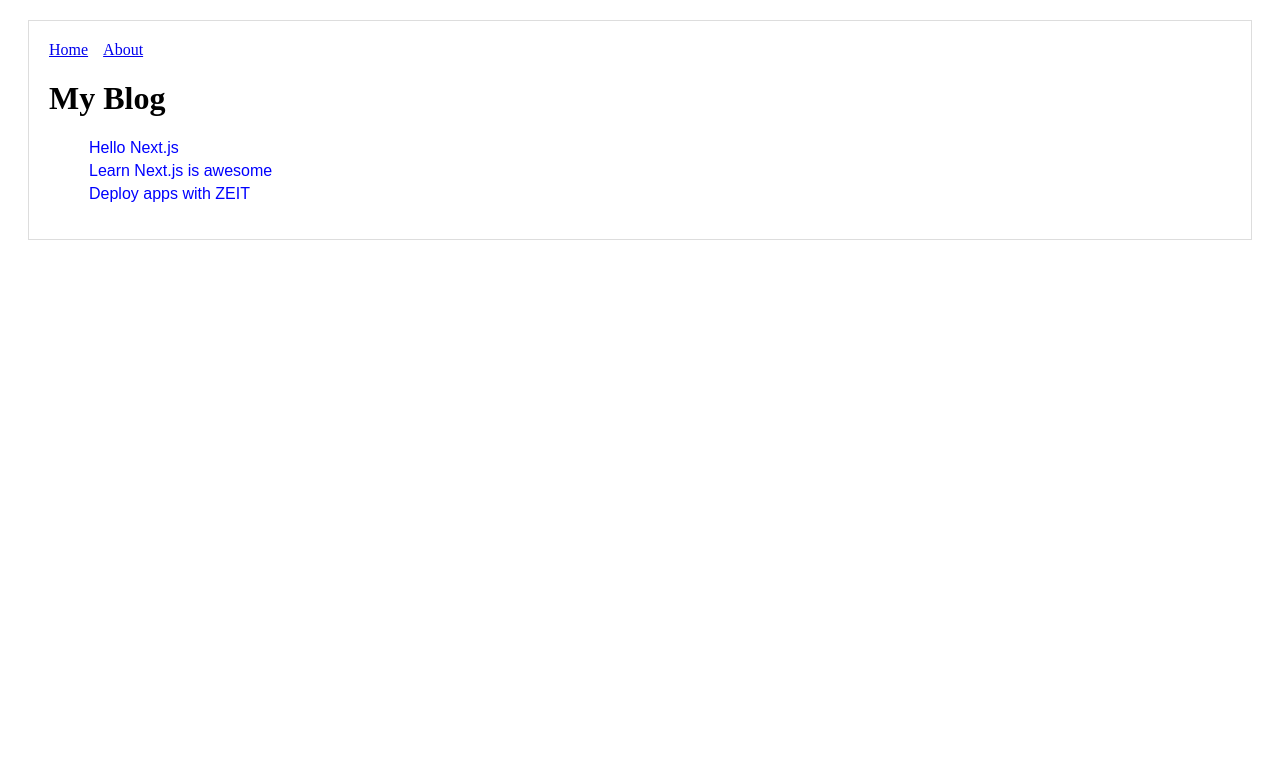
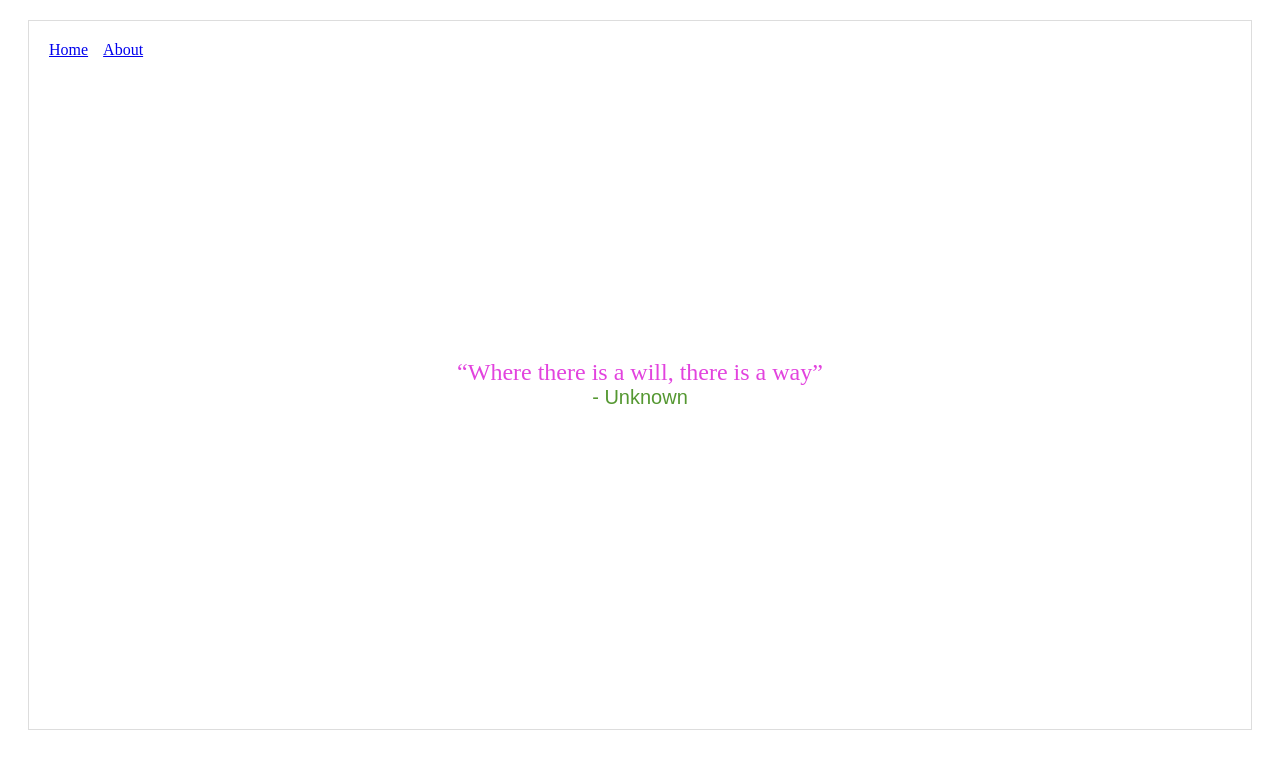
Before and after one commit to tully4school/nextjs, a Next.js app: page / in a window 1280 px wide. Shown: the top 768 px of the page. Built offline with nearby package versions, Linux system fonts and the light colour scheme.

Commit message:
Fetching API Routes

```diff
--- a/package.json
+++ b/package.json
@@ -16,6 +16,7 @@
     "next": "^9.2.1",
     "react": "^16.12.0",
     "react-dom": "^16.12.0",
-    "react-markdown": "^4.3.1"
+    "react-markdown": "^4.3.1",
+    "swr": "^0.1.16"
   }
 }
--- a/pages/api/randomQuote.js
+++ b/pages/api/randomQuote.js
@@ -1,6 +1,17 @@
+//////////////// CREATING AN API ROUTE //////////////
+
+// export default (req, res) => {
+//     res.status(200).json({
+//         quote: 'Zeit is DOPE',
+//         author: 'Zakk Fleischmann'
+//     });
+// };
+
+/////////////FETCHING API ROUTES /////////////
+
+import quotes from '../../quotes.json';
+
 export default (req, res) => {
-    res.status(200).json({
-        quote: 'Zeit is DOPE',
-        author: 'Zakk Fleischmann'
-    });
+    const quote = quotes[Math.floor(Math.random() * quotes.length)];
+    res.status(200).json(quote);
 };
--- a/pages/index.js
+++ b/pages/index.js
@@ -1,5 +1,5 @@
-import Layout from '../components/MyLayout';
-import Link from 'next/link';
+// import Layout from '../components/MyLayout';
+// import Link from 'next/link';
 // import fetch from 'isomorphic-unfetch';
 
 // const PostLink = props => (
@@ -54,45 +54,94 @@
 
 /////////////////  ADDING STYLES WITH CSS IN JS (SCOPED CSS) ////////
 
-function getPosts() {
-    return [
-        { id: 'hellp-nextjs', title: 'Hello Next.js' },
-        { id: 'learn-nextjs', title: 'Learn Next.js is awesome' },
-        { id: 'deploy-nextjs', title: 'Deploy apps with ZEIT' }
-    ];
+// function getPosts() {
+//     return [
+//         { id: 'hellp-nextjs', title: 'Hello Next.js' },
+//         { id: 'learn-nextjs', title: 'Learn Next.js is awesome' },
+//         { id: 'deploy-nextjs', title: 'Deploy apps with ZEIT' }
+//     ];
+// }
+
+// const PostLink = ({ post }) => (
+//     <li>
+//         <Link href="/p/[id]" as={`/p/${post.id}`}>
+//             <a>{post.title}</a>
+//         </Link>
+//     </li>
+// );
+
+// export default function Blog() {
+//     return (
+//         <Layout>
+//             <h1>My Blog</h1>
+//             <ul>
+//                 {getPosts().map(post => (
+//                     <PostLink key={post.id} post={post} />
+//                 ))}
+//             </ul>
+//             <style jsx>{`
+//             li {
+//                 list-style: none;
+//                 margin: 5px 0;
+//             }
+//             a {
+//                 text-decoration: none;
+//                 color: blue;
+//                 font-family: 'Arial';
+//             }
+//             a:hover {
+//                 opacity: 0.6;
+//             }
+//             `}</style>
+//         </Layout>
+//     );
+// }
+
+//////////////// FETCHING API ROUTES /////////////////
+
+import useSWR from 'swr';
+import Layout from '../Components/MyLayout'
+
+function fetcher(url) {
+    return fetch(url).then(r => r.json());
 }
 
-const PostLink = ({ post }) => (
-    <li>
-        <Link href="/p/[id]" as={`/p/${post.id}`}>
-            <a>{post.title}</a>
-        </Link>
-    </li>
-);
+export default function Index() {
+    const { data, error } = useSWR('/api/randomQuote', fetcher);
+    //The following line has optional chaining, added in next.js v9.1.5,
+    // is the same as `data && data.author`
+    const author = data?.author;
+    let quote = data?.quote;
 
-export default function Blog() {
+    if (!data) quote = 'Loading...';
+    if (error) quote = 'Failed to fetch the quote.';
+
     return (
         <Layout>
-            <h1>My Blog</h1>
-            <ul>
-                {getPosts().map(post => (
-                    <PostLink key={post.id} post={post} />
-                ))}
-            </ul>
-            <style jsx>{`
-            li {
-                list-style: none;
-                margin: 5px 0;
+            <main className="center">
+                <div className="quote">{` \u201C${quote}\u201D`}</div>
+                {author && <span className="author">- {author}</span>}
+
+                <style jsx>{`
+            main {
+                width: 90%;
+                max-width: 900px;
+                margin: 300px auto;
+                text-align: center;
             }
-            a {
-                text-decoration: none;
-                color: blue;
-                font-family: 'Arial';
+            .quote {
+                font-family: cursive;
+                color: #e243de;
+                font-size: 24px;
+                padding-bottm: 10px;
             }
-            a:hover {
-                opacity: 0.6;
-            }
+            .author {
+                font-family: sans-serif;
+                color: #559832;
+                font-size: 20px;
+}
             `}</style>
+            </main>
         </Layout>
-    );
+    )
 }
--- /dev/null
+++ b/quotes.json
@@ -0,0 +1,22 @@
+[
+  {
+    "quote": "Write tests, not too many, mostly integration",
+    "author": "Guillermo Rauch"
+  },
+  {
+    "quote": "The future is serverless",
+    "author": "Guillermo Rauch"
+  },
+  {
+    "quote": "Where there is a will, there is a way",
+    "author": "Unknown"
+  },
+  {
+    "quote": "You Learn More From Failure Than From Success. Don’t Let It Stop You. Failure Builds Character.",
+    "author": "Unknown"
+  },
+  {
+    "quote": "Every passing moment, we are nearing death and a new Javascript framework",
+    "author": "Amandeep Singh"
+  }
+]
```
Also changed, not shown: 1 other file (tests, documents, lock files or other folders).
